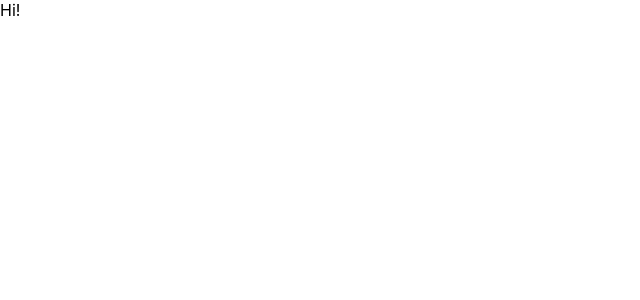
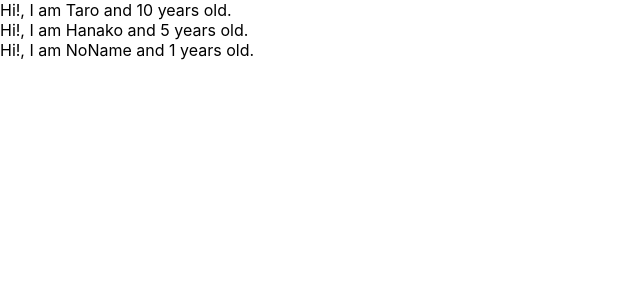
Before and after one commit to Takahiro01/udemy-react-redux-crud-application, a React (Create React App) app: page / in a window 1280 px wide. Shown: the top 300 px of the page, without its empty margins (0-640 px from the left). Built offline with nearby package versions, Linux system fonts and the light colour scheme.

Commit message:
learn props of component

```diff
--- a/src/App.js
+++ b/src/App.js
@@ -1,18 +1,28 @@
-import React, { Component } from 'react';
-
-// class App extends Component {
-//   render() {
-//     return (
-//       <React.Fragment>
-//         <label htmlFor="bar">bar</label>
-//         <input type="text" onChange={() => {console.log("I am clicked!")}} />
-//       </React.Fragment>
-//     );
-//   }
-// }
+import React from 'react';
 
 const App = () => {
-  return <div>Hi!</div>
+  const profiles = [
+    { name: "Taro", age: 10 },
+    { name: "Hanako", age: 5 },
+    { name: "NoName" },
+  ]
+  return (
+    <div>
+      {
+        profiles.map((profile, index) => {
+          return <User name={profile.name} age={profile.age} key={index} />
+        })
+      }
+    </div>
+  )
+}
+
+const User = (props) => {
+  return <div>Hi!, I am {props.name} and {props.age} years old.</div>
+}
+
+User.defaultProps = {
+  age: 1
 }
 
 export default App;
```
